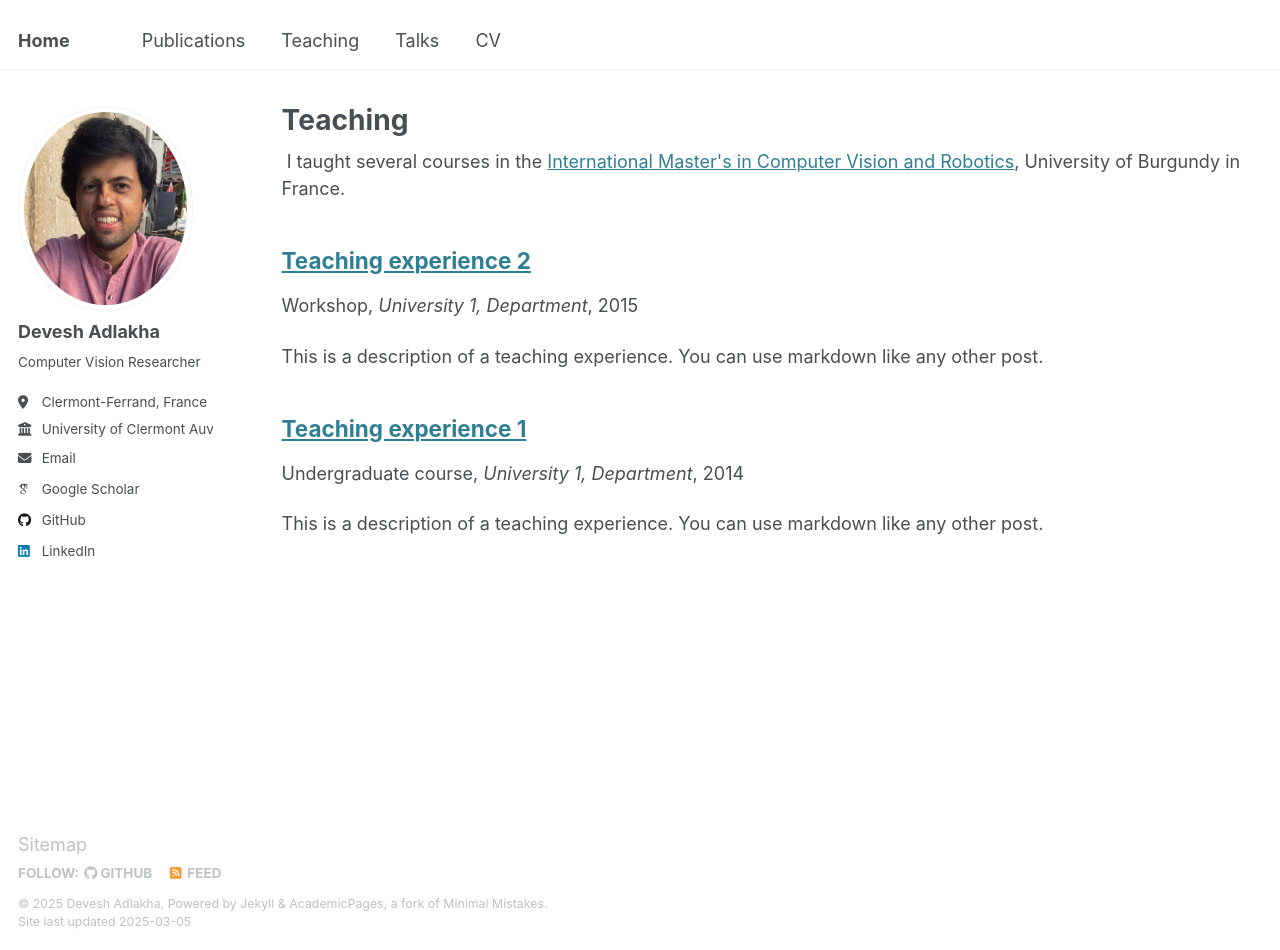
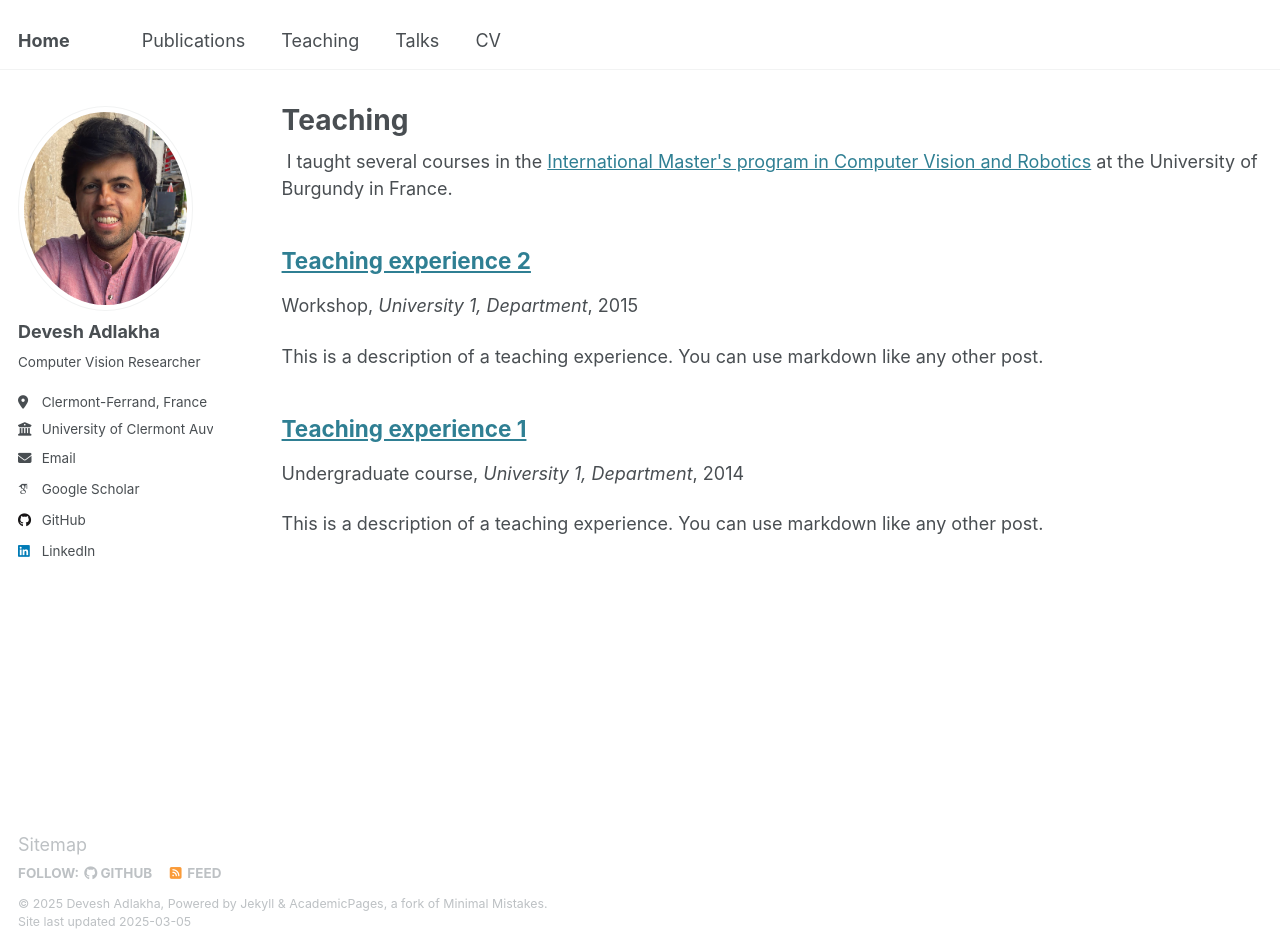
Before and after one commit to devadlakha/devadlakha.github.io, a Jekyll site: the page built from _pages/teaching.html, in a window 1280 px wide and 950 px high. Built offline with Jekyll 4.4.1, drawn with Linux system fonts in a browser that asks for light colours; some web fonts are replaced.

Commit message:
Update teaching.html

```diff
--- a/_pages/teaching.html
+++ b/_pages/teaching.html
@@ -5,7 +5,7 @@ permalink: /teaching/
 author_profile: true
 ---
 
-<div class="wordwrap"> I taught several courses in the <a href="https://www.vibot.org">International Master's in Computer Vision and Robotics</a>, University of Burgundy in France.</div>
+<div class="wordwrap"> I taught several courses in the <a href="https://www.vibot.org">International Master's program in Computer Vision and Robotics</a> at the University of Burgundy in France.</div>
 
 {% include base_path %}
 
```
